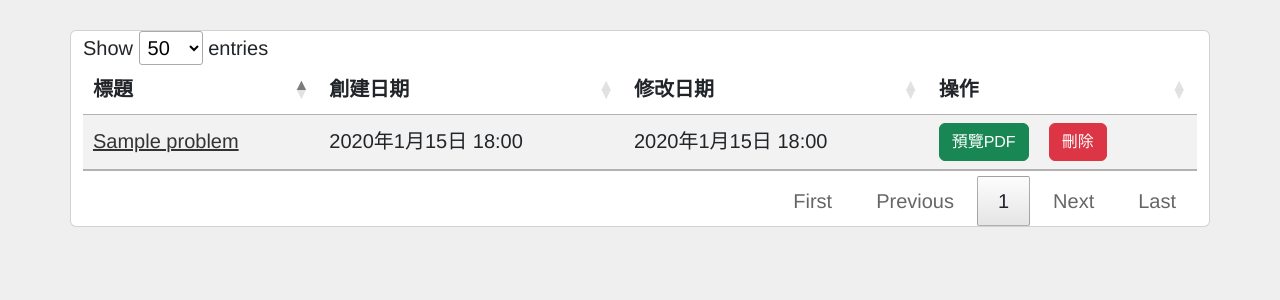
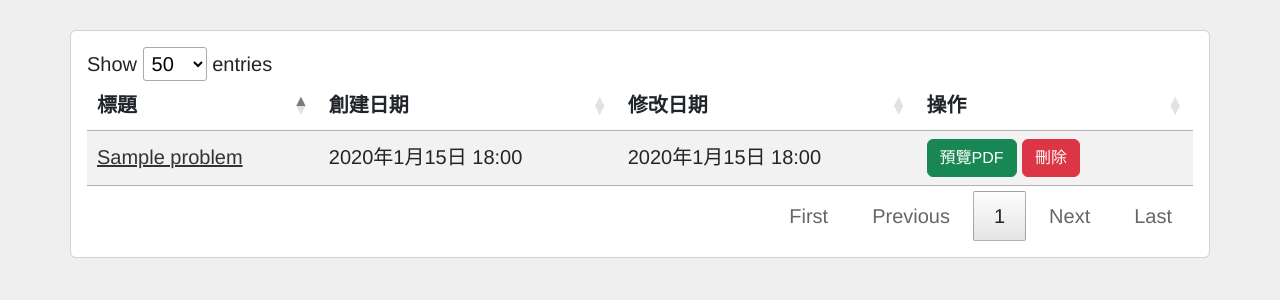
Before and after one commit to 10946009/latexPDF-django, a Django app: page / in a window 1280 px wide. Shown: the part 60-360 px from the top of the page. Run offline with Django 5.2, Linux system fonts and the light colour scheme; tables that the repository leaves empty hold one stand-in row (values such as "Sample post"); some libraries are stand-ins or nearby versions.

Commit message:
表格外觀設定

```diff
--- a/static/css/index.css
+++ b/static/css/index.css
@@ -23,3 +23,10 @@
     cursor: pointer;
     border-radius: 50%;
 }
+
+
+#myTable{
+    width: 100%;
+    border-collapse: collapse;
+    margin-top: 20px;
+}
--- a/templates/index.html
+++ b/templates/index.html
@@ -14,23 +14,26 @@
 {% endblock content %}
 
 {% block body %}
-<div class="container card">
-    <table  class="table table-striped " id="myTable">
+<div class="container card p-3">
+    <table class="table table-striped table-hover" id="myTable">
         <thead>
             <tr>
                 <th>標題</th>
                 <th>創建日期</th>
                 <th>修改日期</th>
-                <th>操作</th>
+                <th class="w-25">操作</th>
             </tr>
         </thead>
         <tbody>
             {% for problem in problem_list %}
                 <tr class="align-middle">
                     <td onclick="redirectToLink('{% url 'create' problem.id %}')" style="cursor:pointer;"><a href="{% url 'create' problem.id %}">{{ problem.title }}</a></td>
-                    <td>{{ problem.created_time }}</td>
-                    <td>{{ problem.edited_time }}</td>
-                    <td><button class="btn btn-success" onclick="getPDF({{problem.id}})">預覽PDF</button>　<button class="btn btn-danger" onclick="deleteProblem({{problem.id}})">刪除</button></td>
+                    <td onclick="redirectToLink('{% url 'create' problem.id %}')" style="cursor:pointer;">{{ problem.created_time }}</td>
+                    <td onclick="redirectToLink('{% url 'create' problem.id %}')" style="cursor:pointer;">{{ problem.edited_time }}</td>
+                    <td>
+                        <button class="btn btn-success mr-2" onclick="getPDF({{problem.id}})">預覽PDF</button>
+                        <button class="btn btn-danger" onclick="deleteProblem({{problem.id}})">刪除</button>
+                    </td>
                 </tr>
             {% endfor %}
         </tbody>
@@ -54,7 +57,7 @@
         "pageLength":'50',// 預設為'10'，若需更改初始每頁顯示筆數，才需設定
         "destroy": true, // 預設為false 是否銷毀當前暫存資料
         "info": false, // 預設為true　是否要顯示"目前有 x  筆資料"
-        "autoWidth": false, // 預設為true　設置是否要自動調整表格寬度(false代表不要自適應)
+        "autoWidth": true, // 預設為true　設置是否要自動調整表格寬度(false代表不要自適應)
         "dom": 'lrtip',// 設置搜尋div、頁碼div...等基本位置/外觀..等，詳細可看官網
     });
 
```
